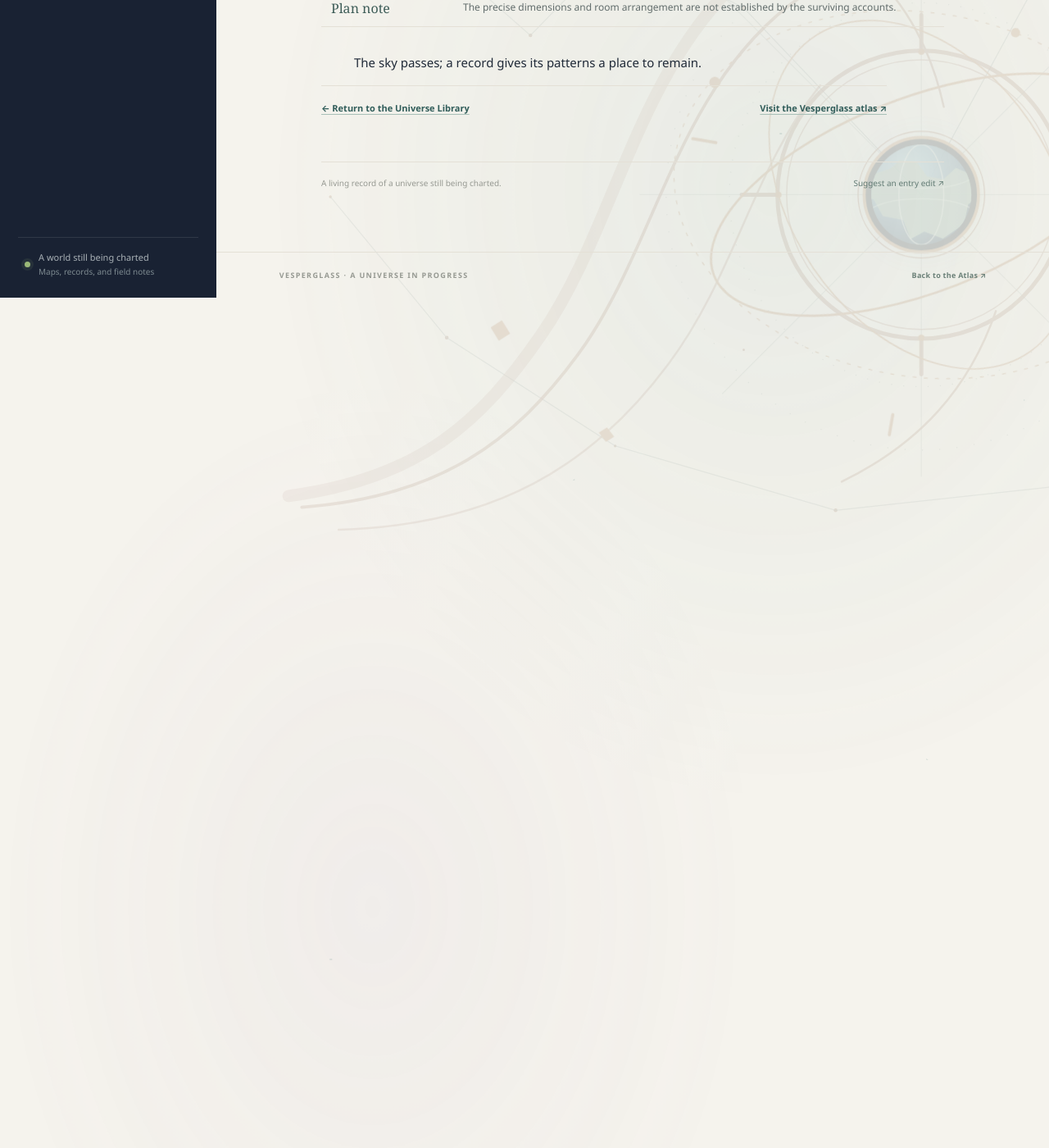
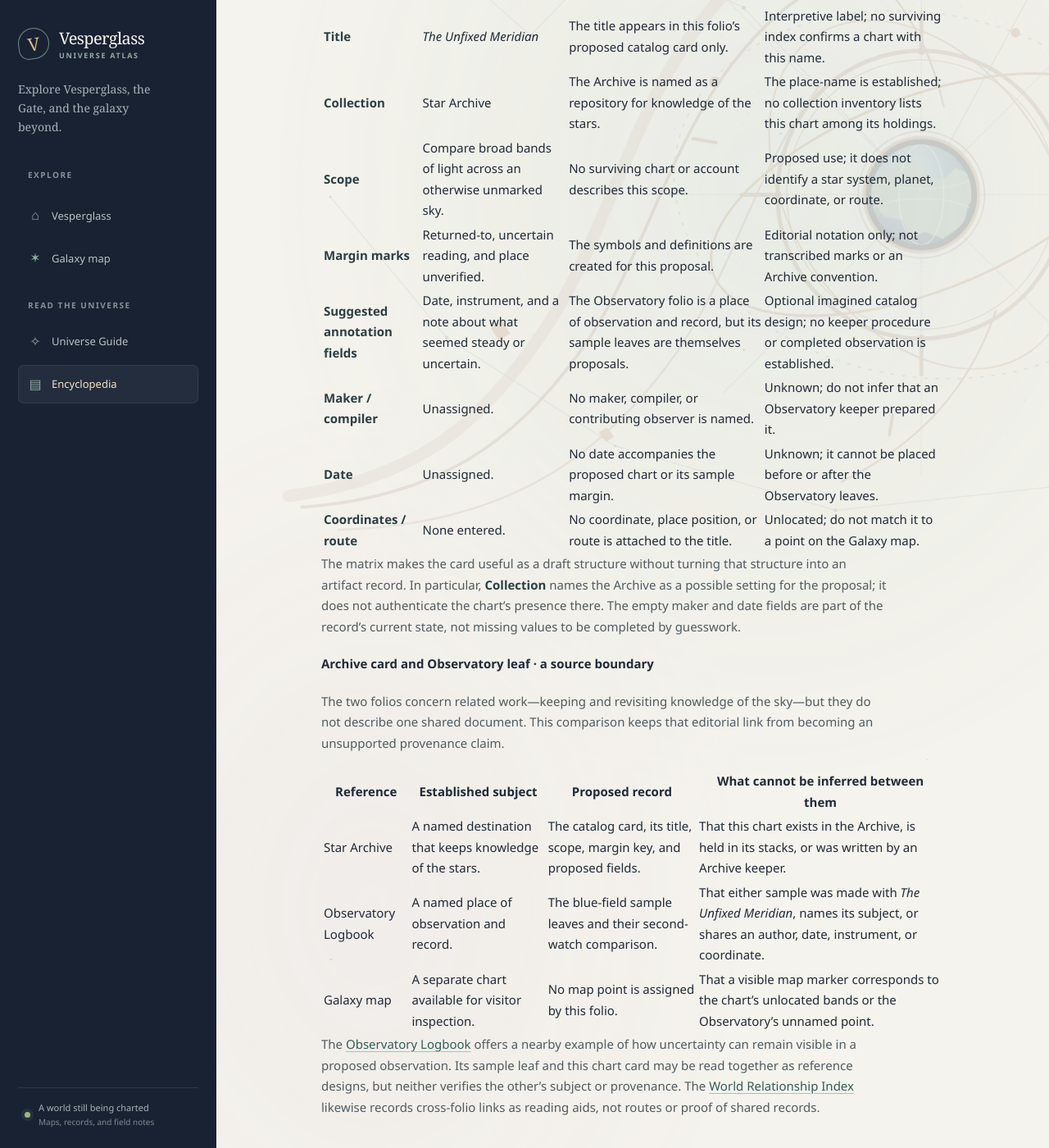
Before and after one commit to vesperglass/vesperglass.github.io, a Jekyll site: the page built from library/star-archive.md, in a window 1280 px wide and 1400 px high, scrolled down 3451 px. Shown: the whole window at 82% size. Built offline with Jekyll 4.4.1, drawn with Linux system fonts in a browser that asks for light colours; some of the changed text lies outside the part shown.

Commit message:
Map evidence boundaries for the Unfixed Meridian

```diff
--- a/assets/site.js
+++ b/assets/site.js
@@ -10,7 +10,7 @@
     { title: "Tideglass Foundry", url: "/library/tideglass-foundry/", summary: "The making of stardust, with a process-to-plate key separating the recorded steps from reconstructed Foundry tools.", terms: "tideglass foundry starshards stardust refining craft mill process cleaning grinding mirrored plates sifting tempering resonance plate II tools" },
     { title: "Compass Garden", url: "/library/compass-garden/", summary: "A conservatory and a proposed planting plan for the garden platform.", terms: "compass garden conservatory plants glasshouse planting" },
     { title: "Observatory Logbook", url: "/library/observatory/", summary: "Instruments, observations, comparisons, and records of the sky.", terms: "observatory logbook instruments orrery telescope charts comparison follow-up color sighting tube" },
-    { title: "Star Archive", url: "/library/star-archive/", summary: "A reference room for the knowledge of the sky, with a proposed chart and margin-mark legend.", terms: "star archive books maps memory library Unfixed Meridian annotations uncertain reading unverified place" },
+    { title: "Star Archive", url: "/library/star-archive/", summary: "A reference room for the knowledge of the sky, with an evidence matrix for the proposed Unfixed Meridian chart and its margin-mark legend.", terms: "star archive books maps memory library Unfixed Meridian annotations uncertain reading unverified place evidence provenance source title scope maker compiler date coordinates chart catalog cataloguer" },
     { title: "The Vesperglass Gate", url: "/library/vesperglass-gate/", summary: "The detached portal platform, pictured aperture, and account of the Gate bloom.", terms: "vesperglass gate portal transit galaxy ring aperture arch cutaway construction bloom opening crossing" },
     { title: "Vesperglass Train Dock", url: "/library/train-dock/", summary: "A clear landing apron and alongside berth for the Gate train.", terms: "train dock berth station locomotive platform train" },
     { title: "Vesperglass Postal Service", url: "/library/postal-service/", summary: "A proposed postal service, architectural seal, four-stamp issue, cancellation marks, and blank envelope-face layout.", terms: "postal service post postage stamp seal cancellation mark postmark mail correspondence letter envelope sender addressee Gate Workshop Observatory Compass Garden Tideglass Foundry" },
--- a/library/star-archive.md
+++ b/library/star-archive.md
@@ -62,6 +62,35 @@
 
 The [Observatory sample leaves]({{ '/library/observatory/' | relative_url }}) also leave the subject and position open, but their prose comparison is separate from this proposed chart notation. Neither record identifies a point on the Galaxy map.
 
+### Evidence-to-field matrix · *The Unfixed Meridian*
+
+This matrix checks each proposed catalog field against the Star Archive account and the chart description above. A field is not evidence merely because the sample card has room for it. When the account supplies no value, the entry stays blank rather than borrowing detail from another folio or from the separate Galaxy map.
+
+| Catalog field | Proposed entry | Evidence available here | Status and limit |
+| --- | --- | --- | --- |
+| **Title** | *The Unfixed Meridian* | The title appears in this folio's proposed catalog card only. | Interpretive label; no surviving index confirms a chart with this name. |
+| **Collection** | Star Archive | The Archive is named as a repository for knowledge of the stars. | The place-name is established; no collection inventory lists this chart among its holdings. |
+| **Scope** | Compare broad bands of light across an otherwise unmarked sky. | No surviving chart or account describes this scope. | Proposed use; it does not identify a star system, planet, coordinate, or route. |
+| **Margin marks** | Returned-to, uncertain reading, and place unverified. | The symbols and definitions are created for this proposal. | Editorial notation only; not transcribed marks or an Archive convention. |
+| **Suggested annotation fields** | Date, instrument, and a note about what seemed steady or uncertain. | The Observatory folio is a place of observation and record, but its sample leaves are themselves proposals. | Optional imagined catalog design; no keeper procedure or completed observation is established. |
+| **Maker / compiler** | Unassigned. | No maker, compiler, or contributing observer is named. | Unknown; do not infer that an Observatory keeper prepared it. |
+| **Date** | Unassigned. | No date accompanies the proposed chart or its sample margin. | Unknown; it cannot be placed before or after the Observatory leaves. |
+| **Coordinates / route** | None entered. | No coordinate, place position, or route is attached to the title. | Unlocated; do not match it to a point on the Galaxy map. |
+
+The matrix makes the card useful as a draft structure without turning that structure into an artifact record. In particular, **Collection** names the Archive as a possible setting for the proposal; it does not authenticate the chart's presence there. The empty maker and date fields are part of the record's current state, not missing values to be completed by guesswork.
+
+#### Archive card and Observatory leaf · a source boundary
+
+The two folios concern related work—keeping and revisiting knowledge of the sky—but they do not describe one shared document. This comparison keeps that editorial link from becoming an unsupported provenance claim.
+
+| Reference | Established subject | Proposed record | What cannot be inferred between them |
+| --- | --- | --- | --- |
+| Star Archive | A named destination that keeps knowledge of the stars. | The catalog card, its title, scope, margin key, and proposed fields. | That this chart exists in the Archive, is held in its stacks, or was written by an Archive keeper. |
+| Observatory Logbook | A named place of observation and record. | The blue-field sample leaves and their second-watch comparison. | That either sample was made with *The Unfixed Meridian*, names its subject, or shares an author, date, instrument, or coordinate. |
+| Galaxy map | A separate chart available for visitor inspection. | No map point is assigned by this folio. | That a visible map marker corresponds to the chart's unlocated bands or the Observatory's unnamed point. |
+
+The [Observatory Logbook]({{ '/library/observatory/' | relative_url }}) offers a nearby example of how uncertainty can remain visible in a proposed observation. Its sample leaf and this chart card may be read together as reference designs, but neither verifies the other's subject or provenance. The [World Relationship Index]({{ '/library/relationships/' | relative_url }}) likewise records cross-folio links as reading aids, not routes or proof of shared records.
+
 ## At a glance
 
 <dl class="folio-glossary">
```
Also changed, not shown: ENCYCLOPEDIA_BACKLOG.md (+3 -1 lines), library.md (+1 -1 lines), library/changelog.md (+2 -0 lines).
